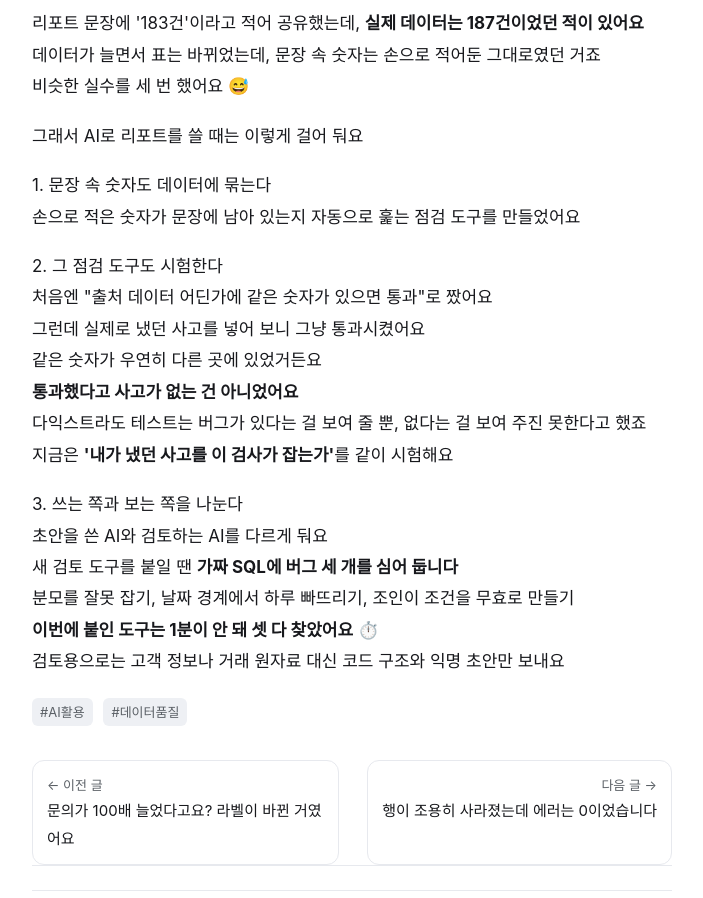
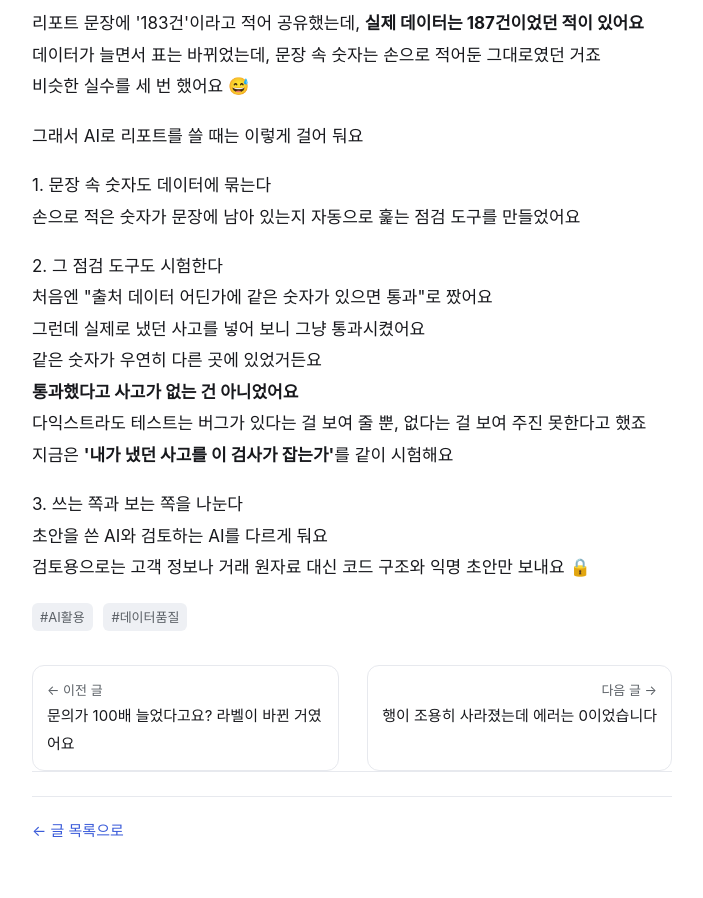
Before and after one commit to imhuijeong92-ui/imhuijeong92-ui.github.io, a plain HTML site: page posts/02.html in a window 1280 px wide. Shown: the part 199-1097 px from the top of the page, without its empty margins (288-991 px from the left). Drawn offline with Linux system fonts and the light colour scheme.

Commit message:
글 2편 근거 없는 문단 삭제 · 글 4편 수치 조건 보완
Co-Authored-By: Claude Opus 5.5 <noreply@anthropic.com>

```diff
--- a/posts/02.html
+++ b/posts/02.html
@@ -62,10 +62,7 @@ footer{border-top:1px solid var(--line);padding:24px 0 48px;color:var(--muted);f
 지금은 <strong>&#x27;내가 냈던 사고를 이 검사가 잡는가&#x27;</strong>를 같이 시험해요</p>
 <p>3. 쓰는 쪽과 보는 쪽을 나눈다<br>
 초안을 쓴 AI와 검토하는 AI를 다르게 둬요<br>
-새 검토 도구를 붙일 땐 <strong>가짜 SQL에 버그 세 개를 심어 둡니다</strong><br>
-분모를 잘못 잡기, 날짜 경계에서 하루 빠뜨리기, 조인이 조건을 무효로 만들기<br>
-<strong>이번에 붙인 도구는 1분이 안 돼 셋 다 찾았어요</strong> ⏱️<br>
-검토용으로는 고객 정보나 거래 원자료 대신 코드 구조와 익명 초안만 보내요</p>
+검토용으로는 고객 정보나 거래 원자료 대신 코드 구조와 익명 초안만 보내요 🔒</p>
 <p class="tags"><span>#AI활용</span> <span>#데이터품질</span></p>
 
 <nav class="pager"><a class="prev" href="01.html"><small>← 이전 글</small>문의가 100배 늘었다고요? 라벨이 바뀐 거였어요</a><a class="next" href="03.html"><small>다음 글 →</small>행이 조용히 사라졌는데 에러는 0이었습니다</a></nav>
```
Also changed, not shown: posts/04.html (+1 -1 lines).
